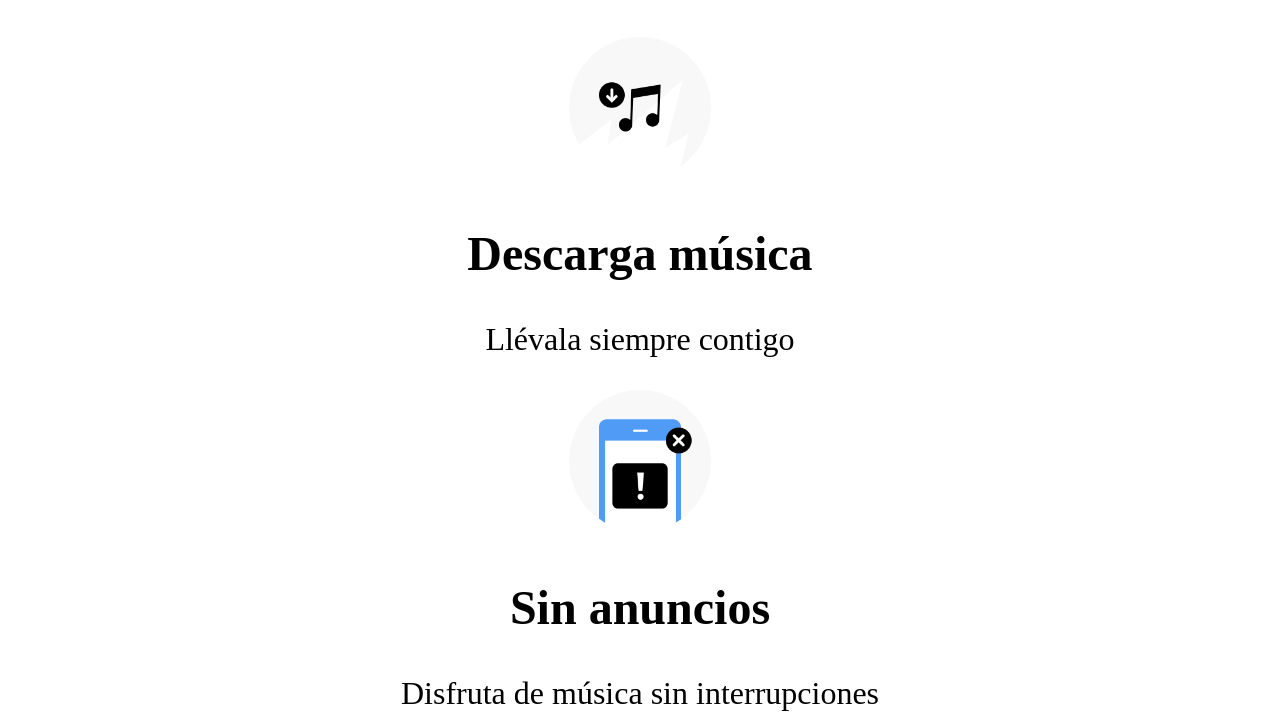
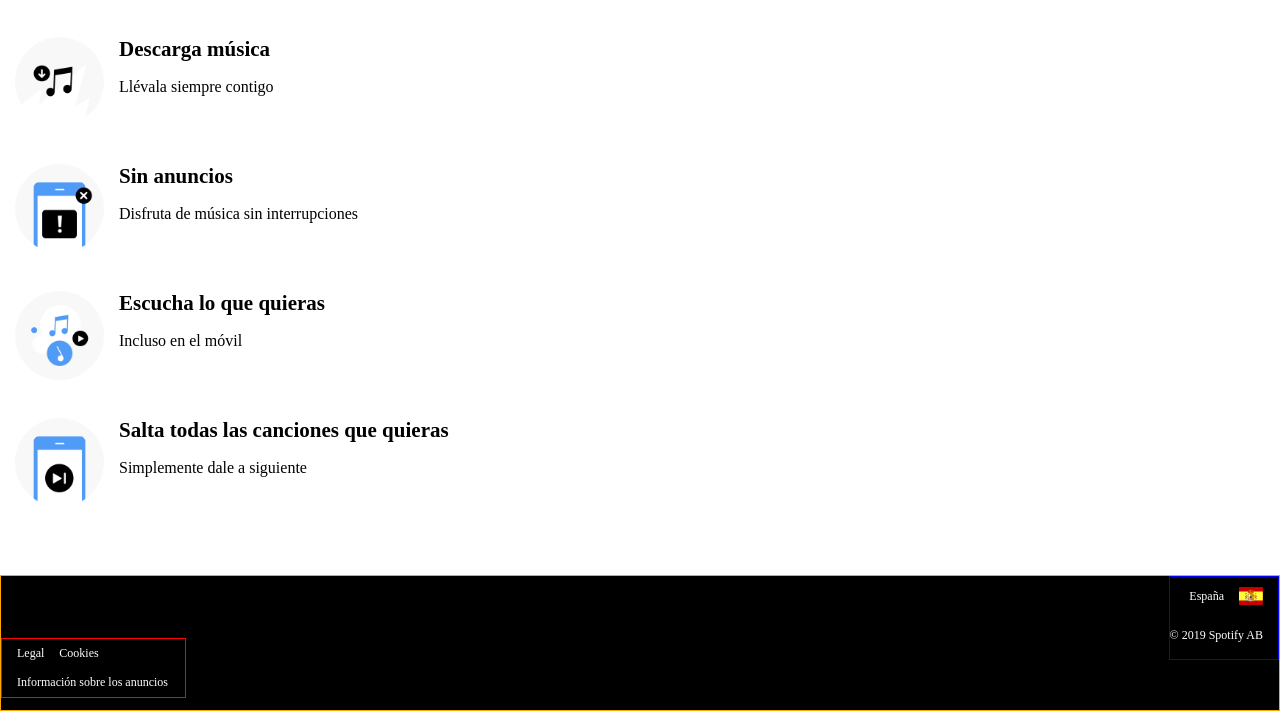
Before and after one commit to sandrusmb/spotify_octubre, a website: page public/index.html in a window 1280 px wide. Shown: the part 712-1425 px from the top of the page. Drawn offline with Linux system fonts and the light colour scheme.

Commit message:
Add section2 and footer

```diff
--- a/_src/assets/scss/main.scss
+++ b/_src/assets/scss/main.scss
@@ -85,8 +85,76 @@ body {
   background: white;
   text-align: center;
   font-size: 32px;
+  padding-bottom: 30px;
 }
 
 .section2__icon {
-  width: 142px;
+  width: 89px;
+  margin-right: 15px;
 }
+
+.section2__container {
+  display: flex;
+  flex-direction: row;
+  padding-bottom: 30px;
+  padding-left: 15px;
+}
+
+.section2_h2 {
+  margin: 0px;
+  padding: 0px;
+  font-size: 21px;
+  text-align: left;
+}
+
+.section2__p {
+  font-size: 16px;
+  text-align: left;
+}
+
+/* footer */
+
+.footer {
+  border: 1px solid orange;
+  color: white;
+  background: black;
+  display: flex;
+  padding-bottom: 50px;
+  justify-content: space-between;
+}
+
+.footer__ul {
+  display: flex;
+  border: 1px solid red;
+  list-style: none;
+  flex-wrap: wrap;
+  font-size: 12px;
+  padding-left: 15px;
+  width: 60%;
+  position: relative;
+  bottom: -50px;
+}
+
+.footer__ul__li {
+  padding: 7px 15px 7px 0px;
+}
+
+.footer__div {
+  display: flex;
+  flex-direction: column;
+  border: 1px solid blue;
+  font-size: 12px;
+  padding-right: 15px;
+}
+
+.footer__div__country {
+  display: flex;
+  align-items: center;
+  justify-content: flex-end;
+}
+
+.footer__flag {
+  width: 24px;
+  height: 18px;
+  padding-left: 15px;
+}
--- a/public/index.html
+++ b/public/index.html
@@ -35,58 +35,60 @@
         <section class="section2">
              <h1>¿Por qué pasarte a Premium?</h1>
 
-            <div>
+            <div class="section2__container">
                 <div>
                     <img class="section2__icon" src="../assets/images/benefit-1.png" />
                 </div>
                 <div>
-                     <h2>Descarga música</h2>
+                     <h2 class="section2_h2">Descarga música</h2>
 
-                    <p>Llévala siempre contigo</p>
+                    <p class="section2__p">Llévala siempre contigo</p>
                 </div>
             </div>
-            <div>
+            <div class="section2__container">
                 <div>
                     <img class="section2__icon" src="../assets/images/benefit-2.png" />
                 </div>
                 <div>
-                     <h2>Sin anuncios</h2>
+                     <h2 class="section2_h2">Sin anuncios</h2>
 
-                    <p>Disfruta de música sin interrupciones</p>
+                    <p class="section2__p">Disfruta de música sin interrupciones</p>
                 </div>
             </div>
-            <div>
+            <div class="section2__container">
                 <div>
                     <img class="section2__icon" src="../assets/images/benefit-3.png" />
                 </div>
                 <div>
-                     <h2>Escucha lo que quieras</h2>
+                     <h2 class="section2_h2">Escucha lo que quieras</h2>
 
-                    <p>Incluso en el móvil</p>
+                    <p class="section2__p">Incluso en el móvil</p>
                 </div>
             </div>
-            <div>
+            <div class="section2__container">
                 <div>
                     <img class="section2__icon" src="../assets/images/benefit-4.png" />
                 </div>
                 <div>
-                     <h2>Salta todas las canciones que quieras</h2>
+                     <h2 class="section2_h2">Salta todas las canciones que quieras</h2>
 
-                    <p>Simplemente dale a siguiente</p>
+                    <p class="section2__p">Simplemente dale a siguiente</p>
                 </div>
             </div>
         </section>
-        <footer>
-            <nav>
-                <ul>
-                    <li>Legal</li>
-                    <li>Cookies</li>
-                    <li>Información sobre los anuncios</li>
+        <footer class="footer">
+            <nav class="footer__nav">
+                <ul class="footer__ul">
+                    <li class="footer__ul__li">Legal</li>
+                    <li class="footer__ul__li">Cookies</li>
+                    <li class="footer__ul__li">Información sobre los anuncios</li>
                 </ul>
             </nav>
-            <div>
-                <p>España</p>
-                <img src="../assets/images/flag.svg" />
+            <div class="footer__div">
+                <div class="footer__div__country">
+                    <p>España</p>
+                    <img class="footer__flag" src="../assets/images/flag.svg" />
+                </div>
                 <p>&copy 2019 Spotify AB</p>
             </div>
         </footer>
```
Also changed, not shown: _src/templates/index.html (+24 -21 lines), public/assets/css/main.css, 1 other file.
